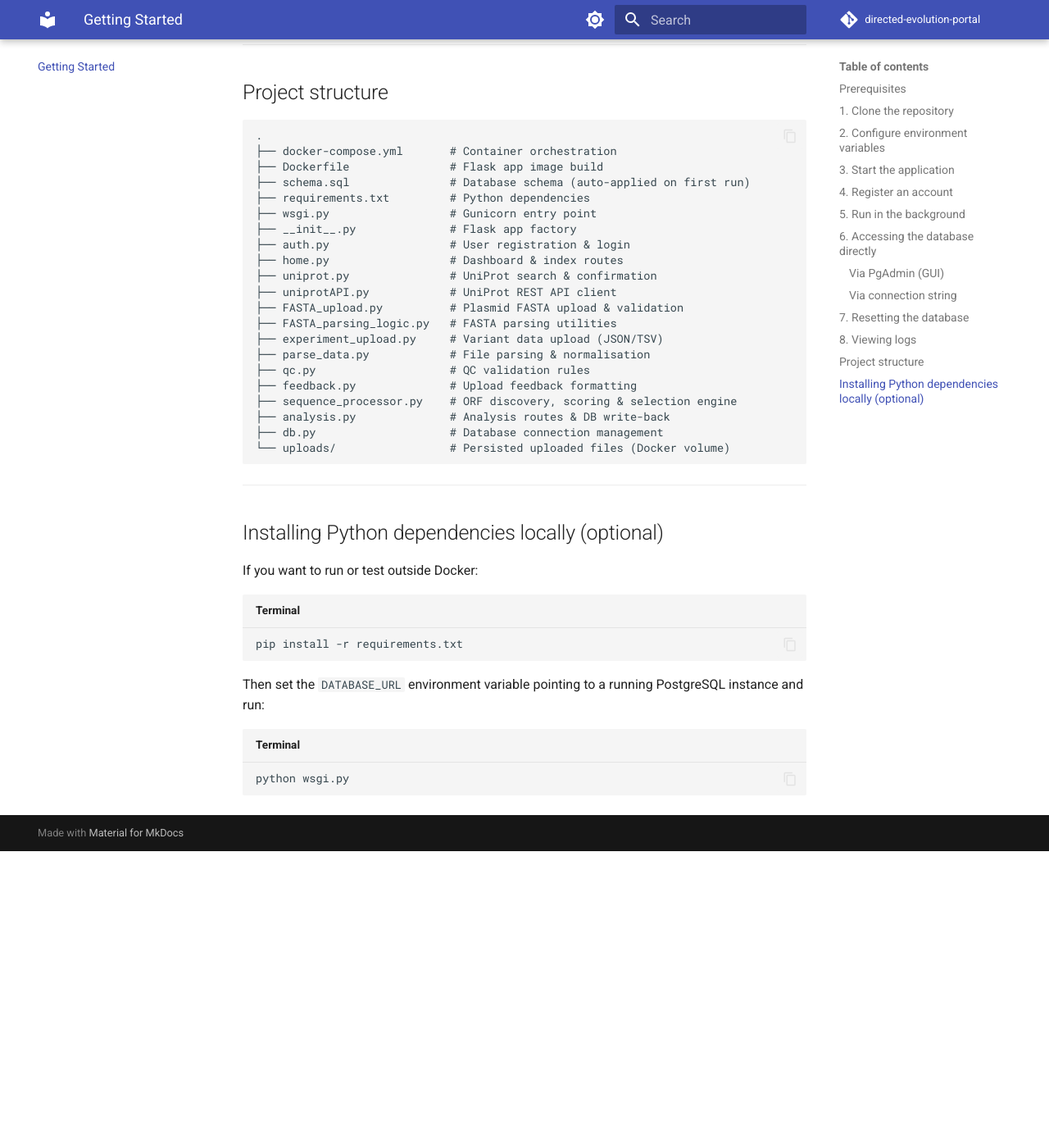
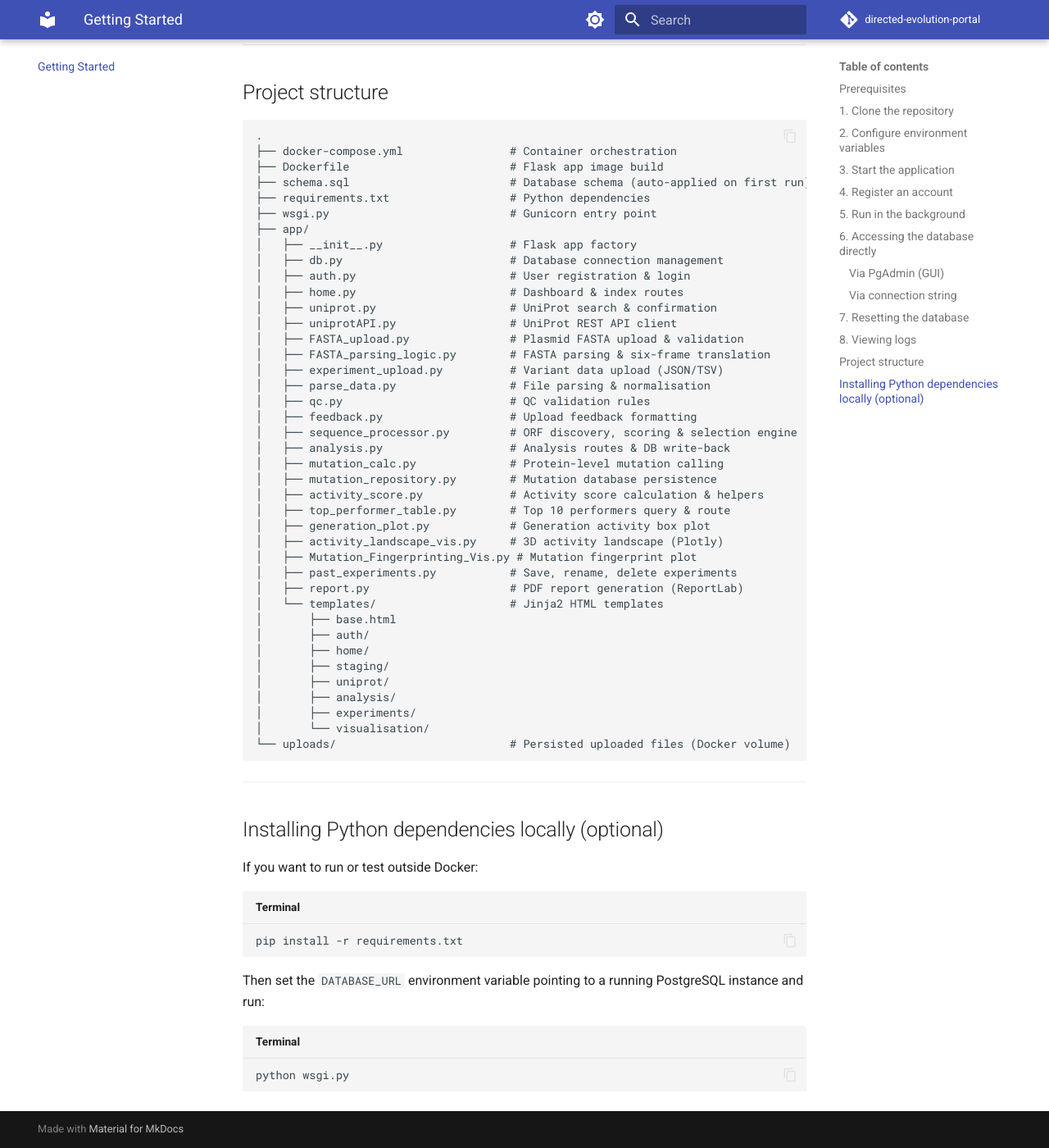
Before and after one commit to BIO727P-Sierra/Software_Development_Project, an MkDocs documentation site: the page built from docs/getting-started.md, in a window 1280 px wide and 1400 px high, scrolled down 4333 px. Shown: the whole window at 82% size. Built offline with MkDocs 1.6.1 and Material for MkDocs 9.7.7, drawn with Linux system fonts in a browser that asks for light colours; comment, search, counter and statistics services are not loaded; before the commit the page ends 5371 px from its top, so only the background shows below that.

Commit message:
Remove figure caption from architecture image, update project structure, fix DB schema page
- Remove Figure 3.1.1 label and caption from home page architecture image
- Update project structure tree to match current main branch (app/ directory
  with all modules including mutation_calc, activity_score, report, etc.)
- Replace mermaid ER diagram and text tree on database schema page with
  static PNG image only

````diff
--- a/docs/getting-started.md
+++ b/docs/getting-started.md
@@ -152,26 +152,45 @@ docker compose logs -f app
 
 ```
 .
-├── docker-compose.yml       # Container orchestration
-├── Dockerfile               # Flask app image build
-├── schema.sql               # Database schema (auto-applied on first run)
-├── requirements.txt         # Python dependencies
-├── wsgi.py                  # Gunicorn entry point
-├── __init__.py              # Flask app factory
-├── auth.py                  # User registration & login
-├── home.py                  # Dashboard & index routes
-├── uniprot.py               # UniProt search & confirmation
-├── uniprotAPI.py            # UniProt REST API client
-├── FASTA_upload.py          # Plasmid FASTA upload & validation
-├── FASTA_parsing_logic.py   # FASTA parsing utilities
-├── experiment_upload.py     # Variant data upload (JSON/TSV)
-├── parse_data.py            # File parsing & normalisation
-├── qc.py                    # QC validation rules
-├── feedback.py              # Upload feedback formatting
-├── sequence_processor.py    # ORF discovery, scoring & selection engine
-├── analysis.py              # Analysis routes & DB write-back
-├── db.py                    # Database connection management
-└── uploads/                 # Persisted uploaded files (Docker volume)
+├── docker-compose.yml                # Container orchestration
+├── Dockerfile                        # Flask app image build
+├── schema.sql                        # Database schema (auto-applied on first run)
+├── requirements.txt                  # Python dependencies
+├── wsgi.py                           # Gunicorn entry point
+├── app/
+│   ├── __init__.py                   # Flask app factory
+│   ├── db.py                         # Database connection management
+│   ├── auth.py                       # User registration & login
+│   ├── home.py                       # Dashboard & index routes
+│   ├── uniprot.py                    # UniProt search & confirmation
+│   ├── uniprotAPI.py                 # UniProt REST API client
+│   ├── FASTA_upload.py               # Plasmid FASTA upload & validation
+│   ├── FASTA_parsing_logic.py        # FASTA parsing & six-frame translation
+│   ├── experiment_upload.py          # Variant data upload (JSON/TSV)
+│   ├── parse_data.py                 # File parsing & normalisation
+│   ├── qc.py                         # QC validation rules
+│   ├── feedback.py                   # Upload feedback formatting
+│   ├── sequence_processor.py         # ORF discovery, scoring & selection engine
+│   ├── analysis.py                   # Analysis routes & DB write-back
+│   ├── mutation_calc.py              # Protein-level mutation calling
+│   ├── mutation_repository.py        # Mutation database persistence
+│   ├── activity_score.py             # Activity score calculation & helpers
+│   ├── top_performer_table.py        # Top 10 performers query & route
+│   ├── generation_plot.py            # Generation activity box plot
+│   ├── activity_landscape_vis.py     # 3D activity landscape (Plotly)
+│   ├── Mutation_Fingerprinting_Vis.py # Mutation fingerprint plot
+│   ├── past_experiments.py           # Save, rename, delete experiments
+│   ├── report.py                     # PDF report generation (ReportLab)
+│   └── templates/                    # Jinja2 HTML templates
+│       ├── base.html
+│       ├── auth/
+│       ├── home/
+│       ├── staging/
+│       ├── uniprot/
+│       ├── analysis/
+│       ├── experiments/
+│       └── visualisation/
+└── uploads/                          # Persisted uploaded files (Docker volume)
 ```
 
 ---
````
Also changed, not shown: docs/index.md (+0 -2 lines), docs/reference/database-schema.md (+0 -14 lines).
